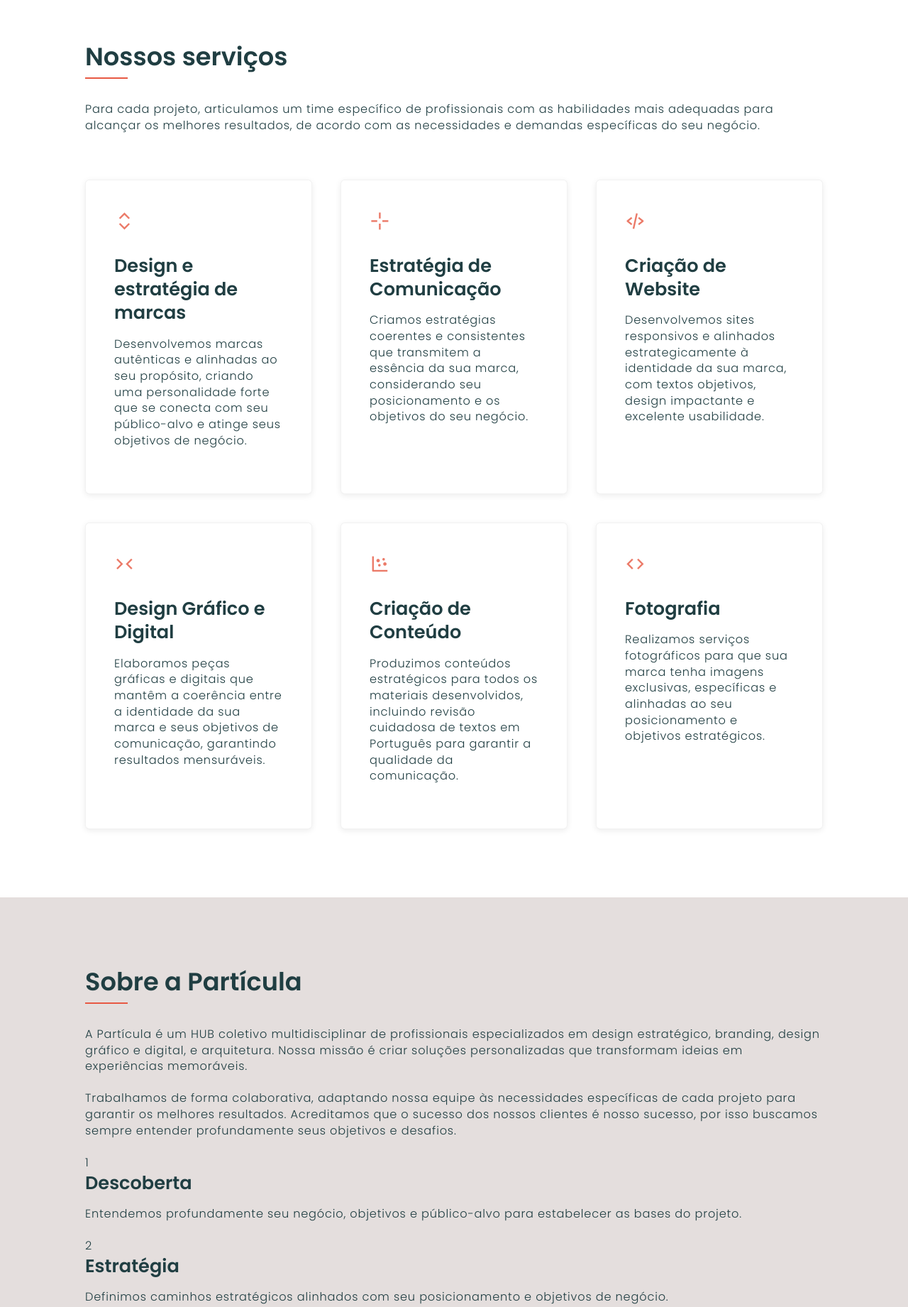
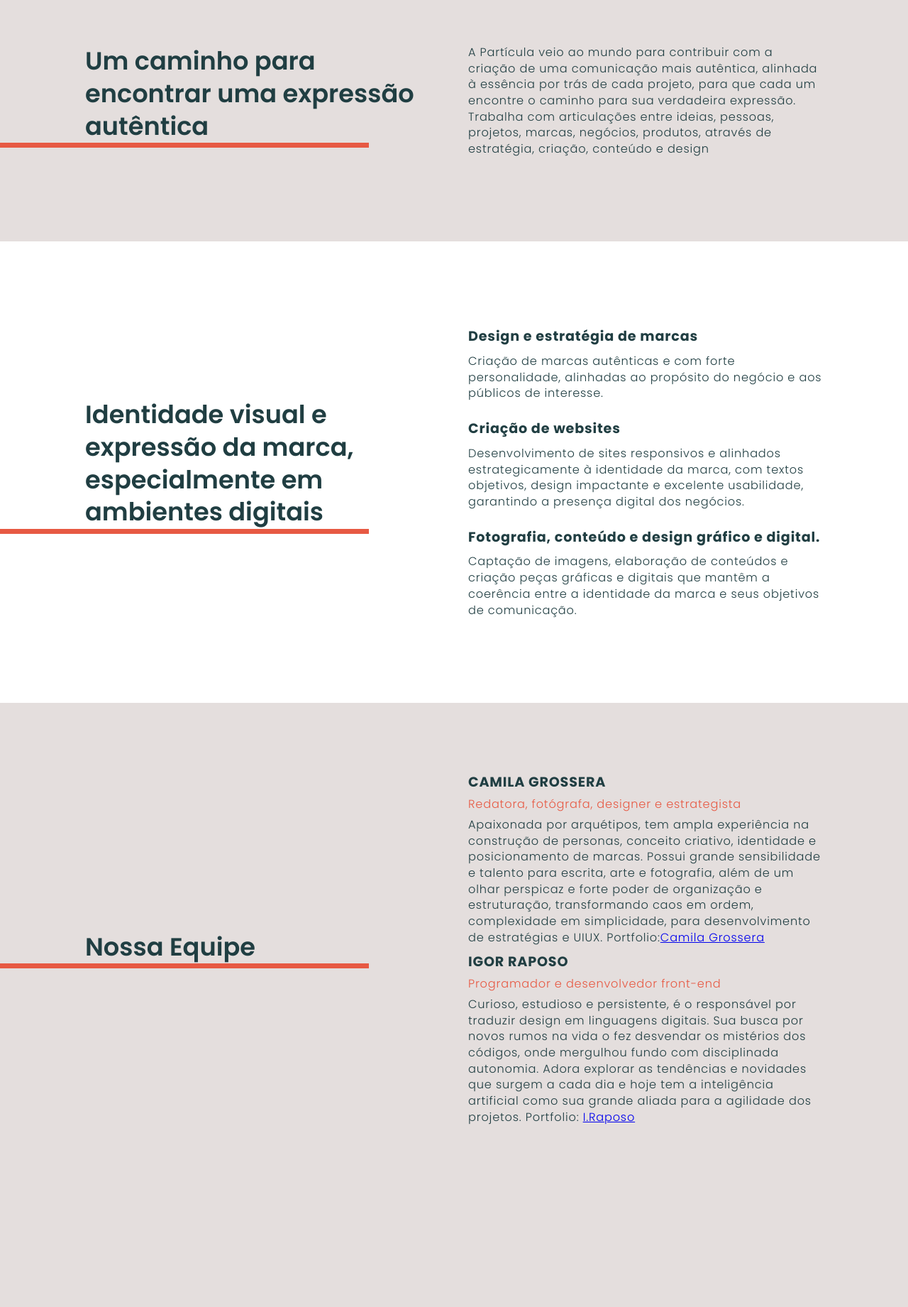
Before and after one commit to Raposo87/Part-cula, a plain HTML site: page index.html in a window 1280 px wide. Shown: the part 733-2574 px from the top of the page at 71% size. After the commit the page ends 2421 px from the top, so only its background shows below. Drawn offline with nearby package versions, Linux system fonts and the light colour scheme; a web font is replaced by a local one.

Commit message:
atualização

```diff
--- a/index.html
+++ b/index.html
@@ -27,9 +27,8 @@
                     <i class="fas fa-times"></i>
                 </button>
                 <ul>
-                    <li><a href="#home" class="active">Home</a></li>
-                    <li><a href="#services">Serviços</a></li>
-                    <li><a href="#about">Sobre nós</a></li>
+                    <li><a href="#about">SOBRE</a></li>
+                    <li><a href="#services">O QUE FAZEMOS</a></li>
                     <li><a href="#team">Equipe</a></li>
                     <li><a href="#contact">Contato</a></li>
                 </ul>
@@ -40,122 +39,75 @@
     <section id="home" class="hero">
         <div class="container">
             <div class="hero-content">
-                <h1>Transforme Sua Ideia em Realidade</h1>
-                <p>Somos um coletivo multidisciplinar de profissionais especializados em design estratégico, criação de marcas e identidade visual. Trabalhamos para dar vida aos seus negócios com soluções personalizadas e criativas, especialmente em ambientes digitais.</p>
+                <h1>Toda partícula é única e faz parte de um todo infinito que a convida a expressar sua essência ao mundo.
+                    Como grãos de areia, juntas, criam montanhas.</h1>
                 <a href="https://wa.me/+351935106005" target="_blank" class="btn">Fale Conosco</a>
-            </div>
-        </div>
-    </section>
-
-    <section id="services" class="services">
-        <div class="container">
-            <h2>Nossos serviços</h2>
-            <p>Para cada projeto, articulamos um time específico de profissionais com as habilidades mais adequadas para alcançar os melhores resultados, de acordo com as necessidades e demandas específicas do seu negócio.</p>
-
-            <div class="service-grid">
-                <div class="service-card">
-                    <div class="service-icon">
-                        <i class='bx bx-expand-vertical'></i>
-                    </div>
-                    <h3>Design e estratégia de marcas</h3>
-                    <p>Desenvolvemos marcas autênticas e alinhadas ao seu propósito, criando uma personalidade forte que se conecta com seu público-alvo e atinge seus objetivos de negócio.</p>
-                </div>
-
-                <div class="service-card">
-                    <div class="service-icon">
-                        <i class='bx bx-cross' ></i>
-                    </div>
-                    <h3>Estratégia de Comunicação</h3>
-                    <p>Criamos estratégias coerentes e consistentes que transmitem a essência da sua marca, considerando seu posicionamento e os objetivos do seu negócio.</p>
-                </div>
-
-                <div class="service-card">
-                    <div class="service-icon">
-                        <i class='bx bx-code-alt'></i>
-                    </div>
-                    <h3>Criação de Website</h3>
-                    <p>Desenvolvemos sites responsivos e alinhados estrategicamente à identidade da sua marca, com textos objetivos, design impactante e excelente usabilidade.</p>
-                </div>
-
-                <div class="service-card">
-                    <div class="service-icon">
-                        <i class='bx bx-collapse-horizontal' ></i>
-                    </div>
-                    <h3>Design Gráfico e Digital</h3>
-                    <p>Elaboramos peças gráficas e digitais que mantêm a coerência entre a identidade da sua marca e seus objetivos de comunicação, garantindo resultados mensuráveis.</p>
-                </div>
-
-                <div class="service-card">
-                    <div class="service-icon">
-                        <i class='bx bx-scatter-chart' ></i>
-                    </div>
-                    <h3>Criação de Conteúdo</h3>
-                    <p>Produzimos conteúdos estratégicos para todos os materiais desenvolvidos, incluindo revisão cuidadosa de textos em Português para garantir a qualidade da comunicação.</p>
-                </div>
-
-                <div class="service-card">
-                    <div class="service-icon">
-                        <i class='bx bx-expand-horizontal' ></i>
-                    </div>
-                    <h3>Fotografia</h3>
-                    <p>Realizamos serviços fotográficos para que sua marca tenha imagens exclusivas, específicas e alinhadas ao seu posicionamento e objetivos estratégicos.</p>
-                </div>
-
             </div>
         </div>
     </section>
 
     <section id="about" class="process-section">
         <div class="container">
-            <h2>Sobre a Partícula</h2>
-            <p>A Partícula é um HUB coletivo multidisciplinar de profissionais especializados em design estratégico, branding, design gráfico e digital, e arquitetura. Nossa missão é criar soluções personalizadas que transformam ideias em experiências memoráveis.</p>
-            <p>Trabalhamos de forma colaborativa, adaptando nossa equipe às necessidades específicas de cada projeto para garantir os melhores resultados. Acreditamos que o sucesso dos nossos clientes é nosso sucesso, por isso buscamos sempre entender profundamente seus objetivos e desafios.</p>
+            <div>
+                <h2>Um caminho para encontrar uma expressão autêntica</h2>
+            </div>
+            <div>
+                <p>A Partícula veio ao mundo para contribuir com a criação de uma comunicação mais autêntica, alinhada à essência por trás de cada projeto, para que cada um encontre o caminho para sua verdadeira expressão.
+                <br>
+                Trabalha com articulações entre ideias, pessoas, projetos, marcas, negócios, produtos, através de estratégia, criação, conteúdo e design</p>
+            </div>
+    </section>
 
-            <div class="process-steps">
-                <div class="process-step">
-                    <div class="step-number">1</div>
-                    <h3 class="step-title">Descoberta</h3>
-                    <p>Entendemos profundamente seu negócio, objetivos e público-alvo para estabelecer as bases do projeto.</p>
-                </div>
-
-                <div class="process-step">
-                    <div class="step-number">2</div>
-                    <h3 class="step-title">Estratégia</h3>
-                    <p>Definimos caminhos estratégicos alinhados com seu posicionamento e objetivos de negócio.</p>
-                </div>
-
-                <div class="process-step">
-                    <div class="step-number">3</div>
-                    <h3 class="step-title">Criação</h3>
-                    <p>Desenvolvemos soluções criativas e inovadoras que comunicam sua mensagem de forma eficaz.</p>
-                </div>
-
-                <div class="process-step">
-                    <div class="step-number">4</div>
-                    <h3 class="step-title">Implementação</h3>
-                    <p>Colocamos as ideias em prática, garantindo qualidade e atenção aos detalhes em cada etapa.</p>
-                </div>
+    <section id="services" class="services">
+        <div class="container">
+            <div>
+                <h2>Identidade visual e expressão da marca, especialmente em ambientes digitais</h2>
+            </div>
+            <div>
+                <p>
+                    <strong>Design e estratégia de marcas</strong>
+                    <br>
+                    Criação de marcas autênticas e com forte personalidade, alinhadas ao propósito do negócio e aos públicos de interesse.
+                    <br>
+                    <strong>Criação de websites</strong>
+                    <br>
+                    Desenvolvimento de sites responsivos e alinhados estrategicamente à identidade da marca, com textos objetivos, design impactante e excelente usabilidade, garantindo a presença digital dos negócios.
+                    <br>
+                    <strong>Fotografia, conteúdo e design gráfico e digital.</strong>
+                    <br>
+                    Captação de imagens, elaboração de conteúdos e criação peças gráficas e digitais que mantêm a coerência entre a identidade da marca e seus objetivos de comunicação.
+                </p>
             </div>
         </div>
     </section>
 
+
+
     <section id="team" class="team-section">
         <div class="container">
-            <h2>Nossa Equipe</h2>
-            <p>A Partícula reúne profissionais talentosos e apaixonados pelo que fazem. Cada membro da nossa equipe traz uma perspectiva única e habilidades especializadas para criar soluções extraordinárias para nossos clientes.</p>
+            <div>
+                <h2>Nossa Equipe</h2>
+            </div>
+            <div>
+                <p><strong>CAMILA GROSSERA</strong>
+                    <br>
+                    <p class="p-color">Redatora, fotógrafa, designer e estrategista</p>
+                    Apaixonada por arquétipos, tem ampla experiência na construção de personas, conceito criativo, identidade e posicionamento de marcas.
+                    Possui grande sensibilidade e talento para escrita, arte e fotografia, além de um olhar perspicaz e forte poder de organização e estruturação, transformando caos
+                    em ordem, complexidade em simplicidade, para desenvolvimento de estratégias e UIUX.
+                    Portfolio:<a href="https://www.behance.net/camilagrosser">Camila Grossera</a></p>
+
+                    <p><strong>IGOR RAPOSO</strong>
+                     <p class="p-color">Programador e desenvolvedor front-end</p>
+                     Curioso, estudioso e persistente, é o responsável por traduzir design em linguagens digitais. Sua busca por novos rumos na vida
+                     o fez desvendar os mistérios dos códigos, onde mergulhou fundo com disciplinada autonomia. Adora explorar as tendências e
+                     novidades que surgem a cada dia e hoje tem a inteligência artificial como sua grande aliada para a agilidade dos projetos.
+                     Portfolio: <a href=" https://igorraposo.pt/">I.Raposo</a></p>
+            </div>
+
         </div>
     </section>
-   >
+
     <script src="script.js"></script>
 </body>
-<footer>
-    <div class="footer-container">
-        <P>Lorem ipsum dolor sit amet consectetur adipisicing elit. Molestiae quis totam sapiente modi ratione excepturi sit distinctio ullam quam aliquam voluptate, temporibus cumque assumenda in id eum. Voluptatibus, excepturi iste!</p>
-            </div>
-        </div>
-        </P>
-
-    </div>
-</footer>
-
 </html>
--- a/styles.css
+++ b/styles.css
@@ -43,6 +43,7 @@
   }
 
   h2 {
+      margin-top: 25%;
       font-size: 2.2rem;
       position: relative;
       padding-bottom: 0.5rem;
@@ -53,9 +54,9 @@
       content: '';
       position: absolute;
       bottom: 0;
-      left: 0;
-      width: 60px;
-      height: 2px;
+      left: -10rem;
+      width: 35rem;
+      height: 7px;
       background-color: var(--accent-color);
   }
 
@@ -68,6 +69,13 @@
   p {
       margin-bottom: 1.4rem;
   }
+  #services p strong {
+    display: inline-block;
+    margin-top: 5%;
+    margin-bottom: 10px;
+    font-size: 1.2rem;
+
+}
 
   /* Layout */
   .container {
@@ -165,8 +173,7 @@
 
   /* Hero Section - Mais limpo */
   .hero {
-    background-image: linear-gradient(rgba(0, 0, 0, 0.291), rgba(0, 0, 0, 0.365)), url('https://images.pexels.com/photos/3560168/pexels-photo-3560168.jpeg?auto=compress&cs=tinysrgb&w=1260&h=750&dpr=2');
-    background-repeat: no-repeat;
+    background-image: linear-gradient(rgba(0, 0, 0, 0.291), rgba(0, 0, 0, 0.365)), url('https://images.pexels.com/photos/386148/pexels-photo-386148.jpeg?auto=compress&cs=tinysrgb&w=800');
     background-size: cover;
     /*background-color: var(--dark-color);*/
     color: var(--white);
@@ -181,8 +188,9 @@
   }
 
   .hero h1 {
-      font-size: 3rem;
+      font-size: 2.5rem;
       margin-bottom: 2rem;
+      font-family: 'noto', 'sarif';
   }
 
   .hero p {
@@ -227,6 +235,11 @@
   .services {
       background-color: var(--white);
   }
+  .services .container {
+    display: grid;
+    grid-template-columns: 1fr 1fr; /* Duas colunas de largura igual */
+    gap: 40px;
+}
 
   .service-grid {
       display: grid;
@@ -255,6 +268,38 @@
       margin-bottom: 1.5rem;
       opacity: 0.8;
   }
+  .process-section .container {
+    display: grid;
+    grid-template-columns: 1fr 1fr; /* Duas colunas de largura igual */
+    gap: 40px;
+}
+.process-section h2{
+    margin-top: 12%;
+}
+.process-section p{
+    margin-top: 12%;
+}
+.team-section .container {
+    display: grid;
+    grid-template-columns: 1fr 1fr; /* Duas colunas de largura igual */
+    gap: 40px;
+}
+.team-section h2{
+    margin-top: 45%;
+}
+.p-color{
+    color: var(--accent-color);
+    margin-bottom: -5px;
+}
+#team p strong {
+    display: inline-block;
+    margin-top: 3px;
+    margin-bottom: 0px;
+    font-size: 1.2rem;
+}
+#team p{
+    margin-bottom: 0.4rem;
+}
 
   /* Responsividade */
   @media (max-width: 1024px) {
@@ -275,6 +320,18 @@
       .container {
           padding: 0 2rem;
       }
+      .services .container {
+        grid-template-columns: 1fr;
+        gap: 0px
+    }
+    .team-section .container {
+        grid-template-columns: 1fr;
+        gap: 0px
+    }
+    .process-section .container {
+        grid-template-columns: 1fr;
+        gap: 0px
+    }
 
       .header-container {
           padding: 1.5rem 2rem;
@@ -285,7 +342,7 @@
       }
 
       h2 {
-          font-size: 2rem;
+          font-size: 1.8rem;
       }
 
       section {
@@ -334,6 +391,15 @@
           display: block;
           padding: 0.5rem 0;
       }
+
+      h2:after {
+        content: '';
+        position: absolute;
+        bottom: 0;
+        left: -2rem;
+        width: 15rem;
+        height: 8px;
+    }
   }
 
   @media (max-width: 576px) {
@@ -350,12 +416,13 @@
       }
 
       .hero h1 {
-          font-size: 2.2rem;
+        margin-top: 7rem;
+        font-size: 1.5rem;
       }
 
       .btn {
           display: block;
           margin: 0.5rem auto;
-          max-width: 250px;
+          max-width: 188px;
       }
   }
```
